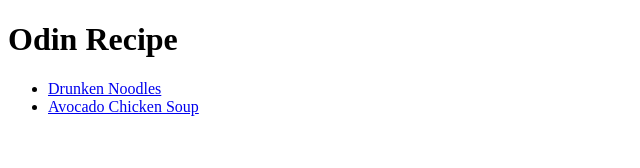
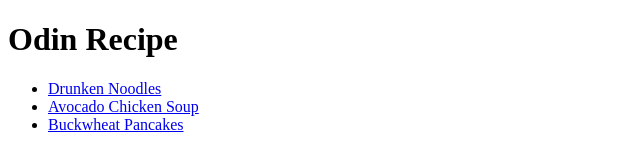
Before and after one commit to Ameen-Here/odin-recipes, a plain HTML site: page index.html in a window 1280 px wide. Shown: the whole page, without its empty margins (0-640 px from the left). Drawn offline with Linux system fonts and the light colour scheme.

Commit message:
Linked pancakes.html with index.html

```diff
--- a/index.html
+++ b/index.html
@@ -11,6 +11,7 @@
     <ul>
         <li><a href="./recipes/noodles.html">Drunken Noodles</a></li>
         <li><a href="./recipes/soup.html">Avocado Chicken Soup</a></li>
+        <li><a href="./recipes/pancakes.html">Buckwheat Pancakes</a></li>
     </ul>
 </body>
 </html>
```
